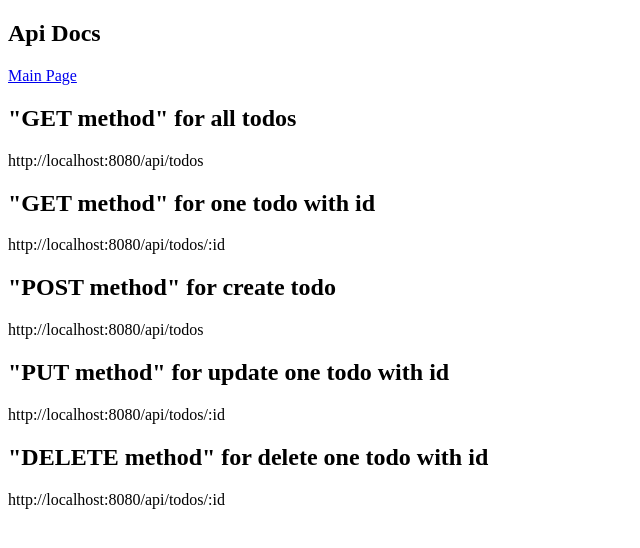
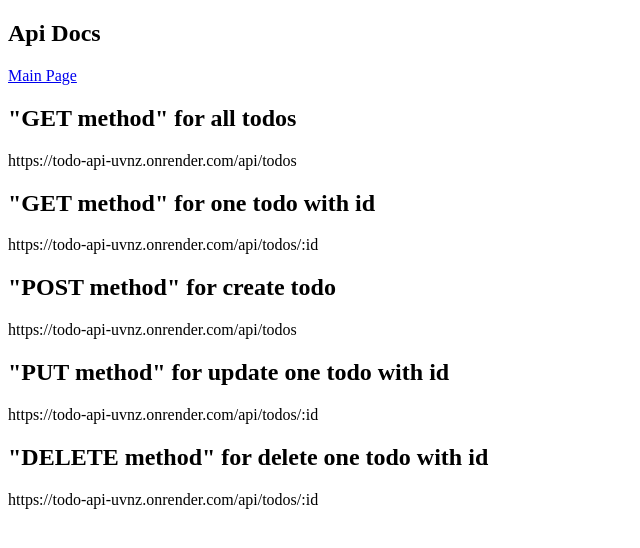
Before and after one commit to odilov-a/todo-client, a Nuxt app: page /docs in a window 1280 px wide. Shown: the top 548 px of the page, without its empty margins (0-640 px from the left). Built offline with nearby package versions, Linux system fonts and the light colour scheme.

Commit message:
server link

```diff
--- a/pages/docs/index.vue
+++ b/pages/docs/index.vue
@@ -11,31 +11,31 @@
         <h2 class="text-2xl font-bold mb-2 text-blue-600">
           "GET method" for all todos
         </h2>
-        <p class="text-gray-700">http://localhost:8080/api/todos</p>
+        <p class="text-gray-700">https://todo-api-uvnz.onrender.com/api/todos</p>
       </div>
       <div class="mb-8">
         <h2 class="text-2xl font-bold mb-2 text-green-600">
           "GET method" for one todo with id
         </h2>
-        <p class="text-gray-700">http://localhost:8080/api/todos/:id</p>
+        <p class="text-gray-700">https://todo-api-uvnz.onrender.com/api/todos/:id</p>
       </div>
       <div class="mb-8">
         <h2 class="text-2xl font-bold mb-2 text-yellow-600">
           "POST method" for create todo
         </h2>
-        <p class="text-gray-700">http://localhost:8080/api/todos</p>
+        <p class="text-gray-700">https://todo-api-uvnz.onrender.com/api/todos</p>
       </div>
       <div class="mb-8">
         <h2 class="text-2xl font-bold mb-2 text-yellow-600">
           "PUT method" for update one todo with id
         </h2>
-        <p class="text-gray-700">http://localhost:8080/api/todos/:id</p>
+        <p class="text-gray-700">https://todo-api-uvnz.onrender.com/api/todos/:id</p>
       </div>
       <div class="mb-8">
         <h2 class="text-2xl font-bold mb-2 text-red-600">
           "DELETE method" for delete one todo with id
         </h2>
-        <p class="text-gray-700">http://localhost:8080/api/todos/:id</p>
+        <p class="text-gray-700">https://todo-api-uvnz.onrender.com/api/todos/:id</p>
       </div>
     </div>
   </div>
--- a/pages/graphs/index.vue
+++ b/pages/graphs/index.vue
@@ -17,7 +17,7 @@ const myChartCanvas = ref(null);
 
 const fetchData = async () => {
   try {
-    const response = await fetch("http://localhost:8080/api/todos");
+    const response = await fetch("https://todo-api-uvnz.onrender.com/api/todos");
     if (!response.ok) {
       throw new Error(`HTTP error! Status: ${response.status}`);
     }
--- a/pages/index.vue
+++ b/pages/index.vue
@@ -98,7 +98,7 @@ const editingTodo = ref(null);
 
 const fetchTodos = async () => {
   try {
-    const response = await axios.get("http://localhost:8080/api/todos");
+    const response = await axios.get("https://todo-api-uvnz.onrender.com/api/todos");
     apiData.value = response.data;
   } catch (error) {
     console.error("Error fetching data:", error);
@@ -109,11 +109,11 @@ const addOrUpdateTodo = async () => {
   try {
     if (editingTodo.value) {
       await axios.put(
-        `http://localhost:8080/api/todos/${editingTodo.value._id}`,
+        `https://todo-api-uvnz.onrender.com/api/todos/${editingTodo.value._id}`,
         newTodo.value
       );
     } else {
-      await axios.post("http://localhost:8080/api/todos", newTodo.value);
+      await axios.post("https://todo-api-uvnz.onrender.com/api/todos", newTodo.value);
     }
     newTodo.value = { task: "", description: "", completed: false };
     editingTodo.value = null;
@@ -130,7 +130,7 @@ const editTodo = (todo) => {
 
 const updateStatus = async (task) => {
   try {
-    await axios.put(`http://localhost:8080/api/todos/${task._id}`, {
+    await axios.put(`https://todo-api-uvnz.onrender.com/api/todos/${task._id}`, {
       completed: !task.completed,
     });
     fetchTodos();
@@ -152,7 +152,7 @@ const deleteTodo = async (todoId) => {
     });
 
     if (result.isConfirmed) {
-      await axios.delete(`http://localhost:8080/api/todos/${todoId}`);
+      await axios.delete(`https://todo-api-uvnz.onrender.com/api/todos/${todoId}`);
       fetchTodos();
       Swal.fire("Deleted!", "Your task has been deleted.", "success");
     }
```
